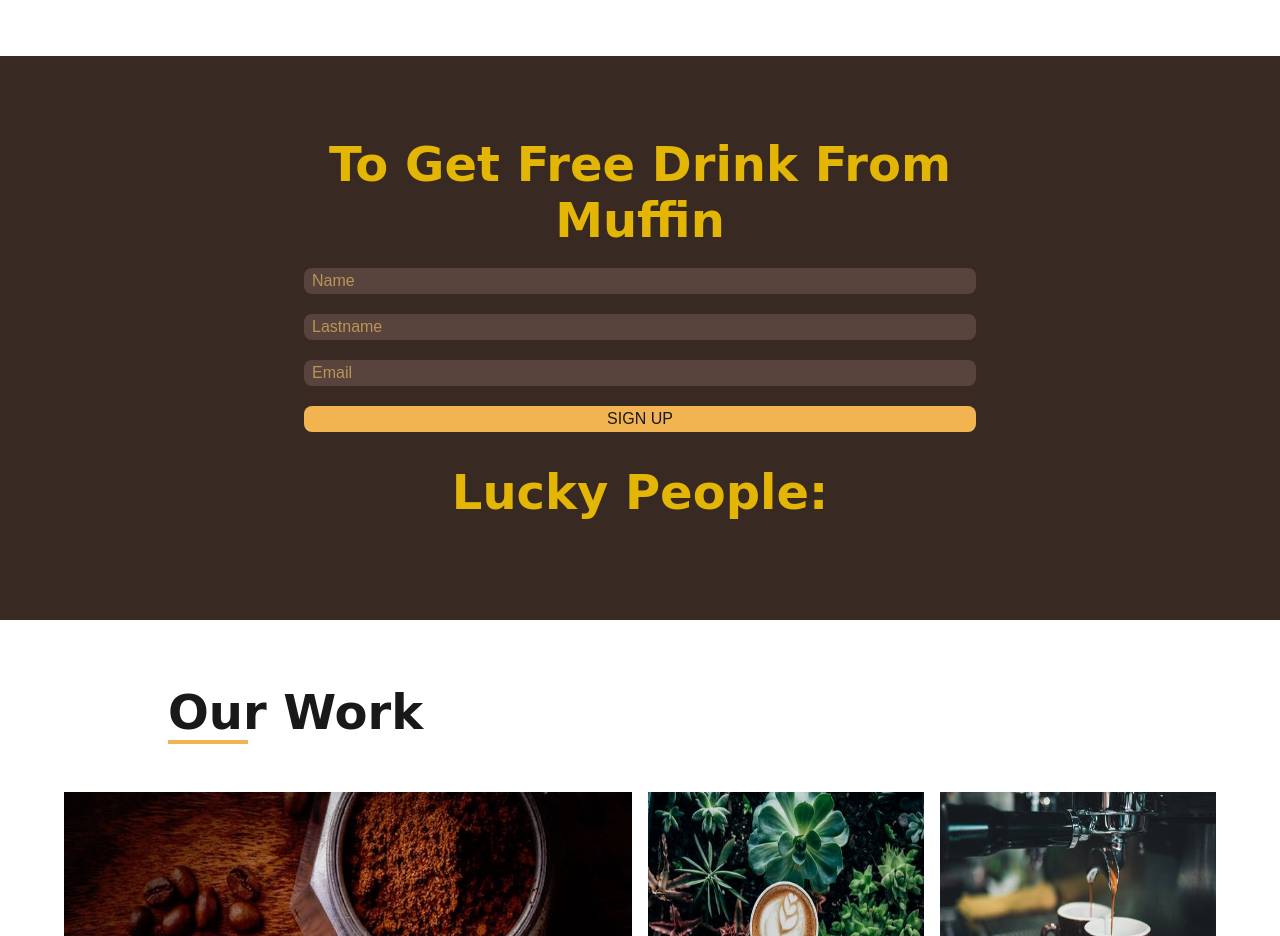
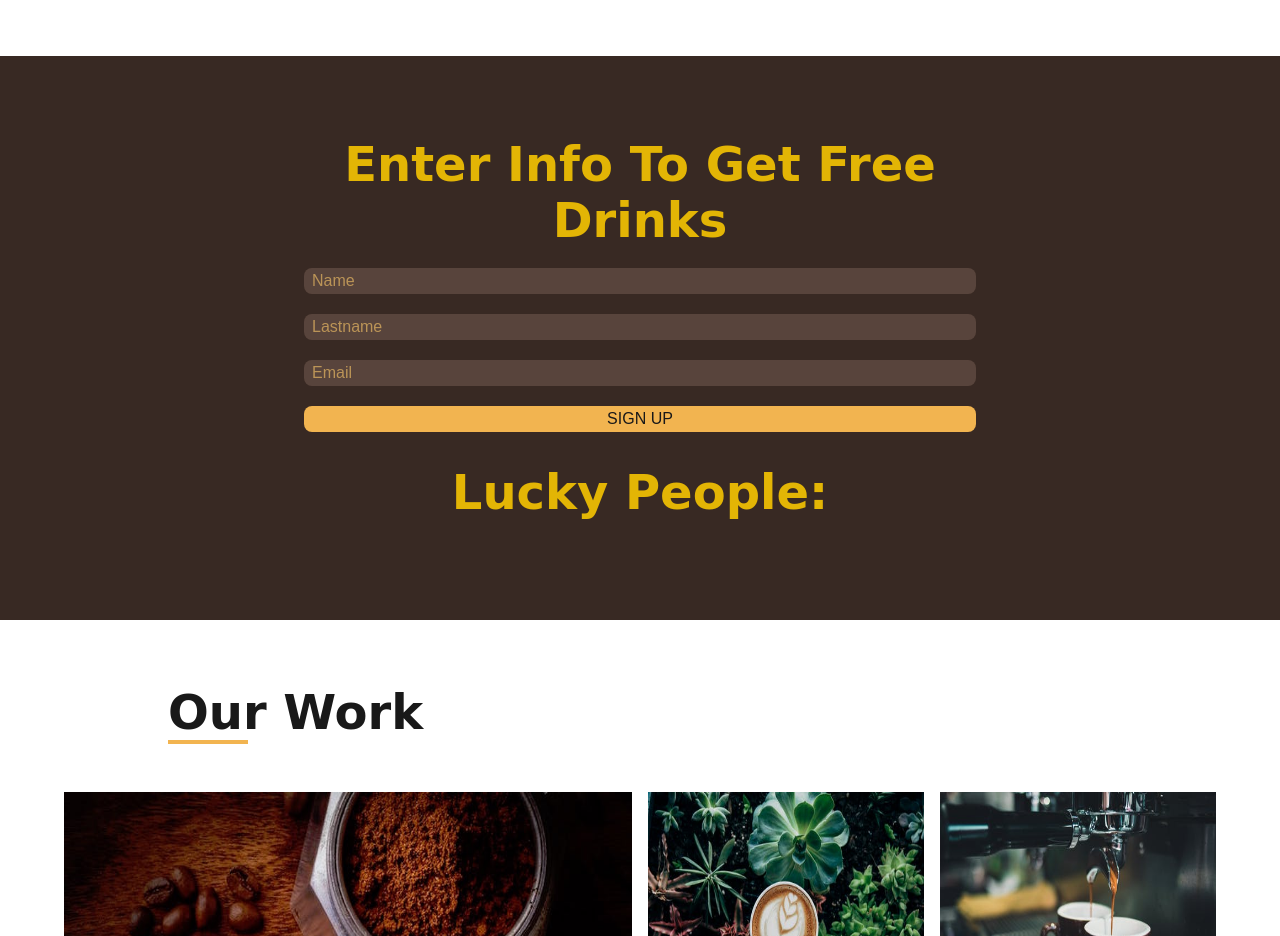
Before and after one commit to emanueleraggi/coffeeshop_landing_page, a plain HTML site: page index.html in a window 1280 px wide. Shown: the part 2280-3216 px from the top of the page. Drawn offline with nearby package versions, Linux system fonts and the light colour scheme; a web font is replaced by a local one.

Commit message:
coffee shop landing page showcase - modified description

```diff
--- a/index.html
+++ b/index.html
@@ -158,7 +158,7 @@
         <!-- first item -->
         <form class="drink-form">
           <p class="drink-form__feedback">some text</p>
-          <h3 class="drink-form__title bell-fonts">to get free drink from muffin</h3>
+          <h3 class="drink-form__title bell-fonts">Enter info to get free drinks</h3>
           <div class="drink-form__input">
             <input type="text" name="" id="" maxlength="15" class="input-name" placeholder="name">
           </div>
```
